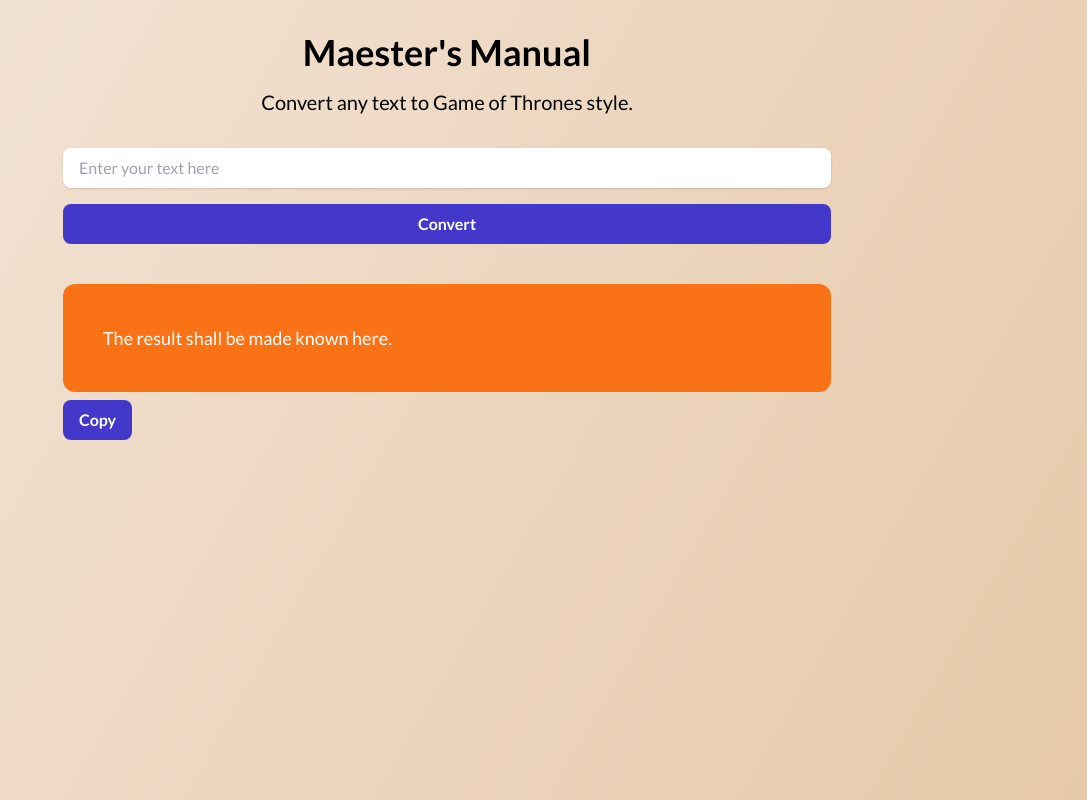
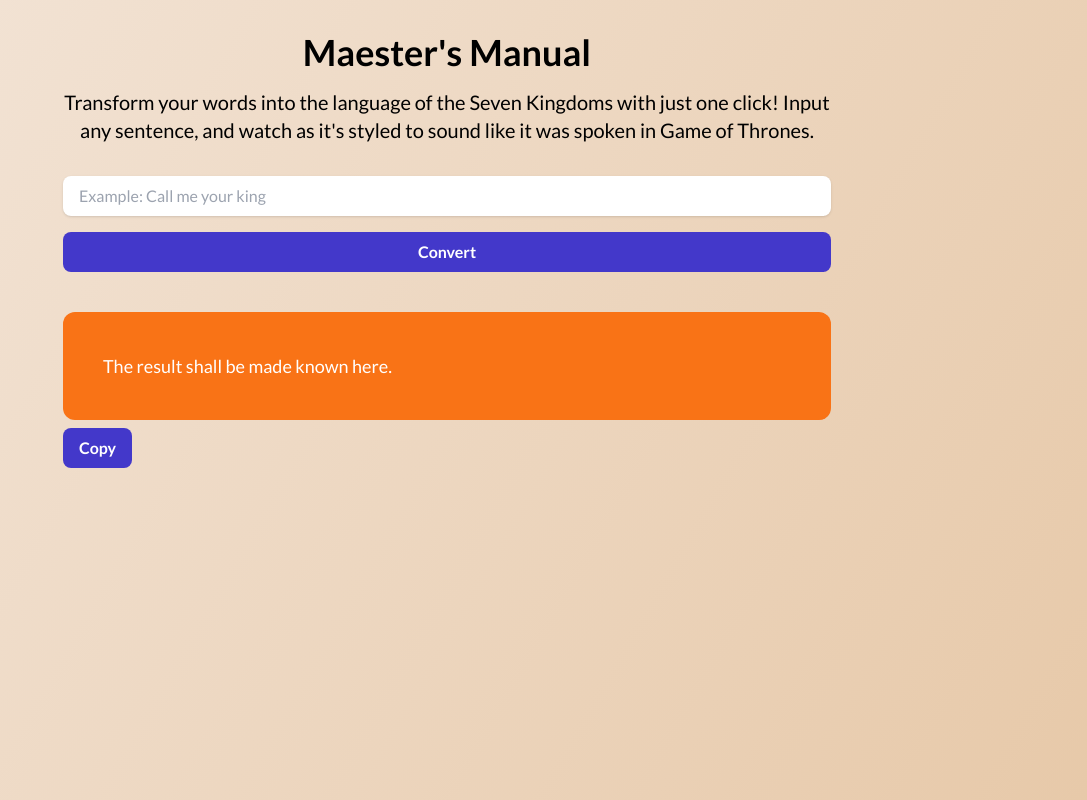
Before and after one commit to jpaulfernandez/game-of-thrones-converter, a Next.js app: page / in a window 1280 px wide. Shown: the whole page, without its empty margins (193-1280 px from the left). Built offline with nearby package versions, Linux system fonts and the light colour scheme.

Commit message:
added placeholder and proper call to action

```diff
--- a/src/pages/index.js
+++ b/src/pages/index.js
@@ -18,7 +18,6 @@
     if(textInput == '') {
       setTextInput("I don't know what to say");
     }
-    console.log(textInput);
     try {
       const res = await fetch("/api/generate", {
         method: "POST",
@@ -51,13 +50,13 @@
       <div className="max-w-3xl mx-auto py-8">
         <h1 className="text-4xl font-bold text-center mb-4">Maester&apos;s Manual</h1>
         <p className="text-xl text-center mb-8">
-          Convert any text to Game of Thrones style.
+        Transform your words into the language of the Seven Kingdoms with just one click! Input any sentence, and watch as it's styled to sound like it was spoken in Game of Thrones.
         </p>
         <form className='place-content-center' onSubmit={handleSubmit}>
           <input
             className="block w-full px-4 py-2 mb-4 rounded-lg bg-white border-none shadow"
             type="text"
-            placeholder="Enter your text here"
+            placeholder="Example: Call me your king"
             value={textInput}
             onChange={(e) => setTextInput(e.target.value)}
           />
```
